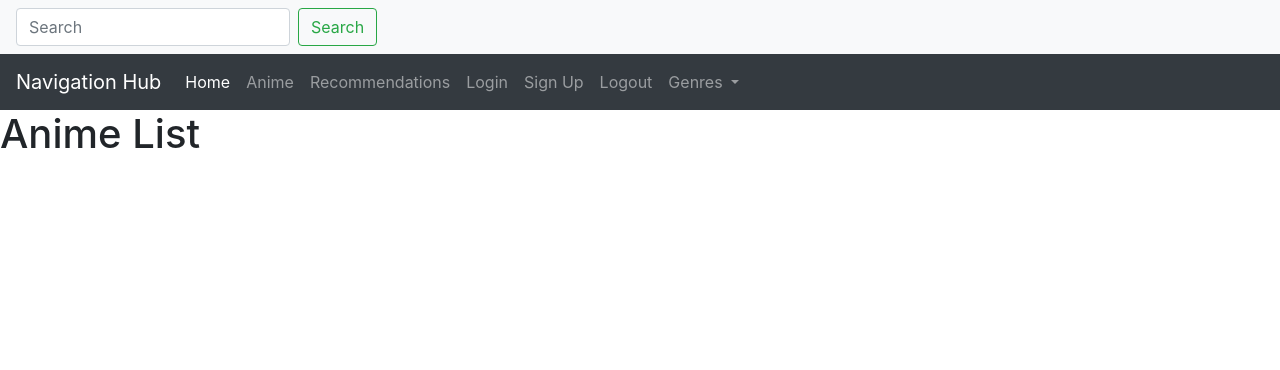
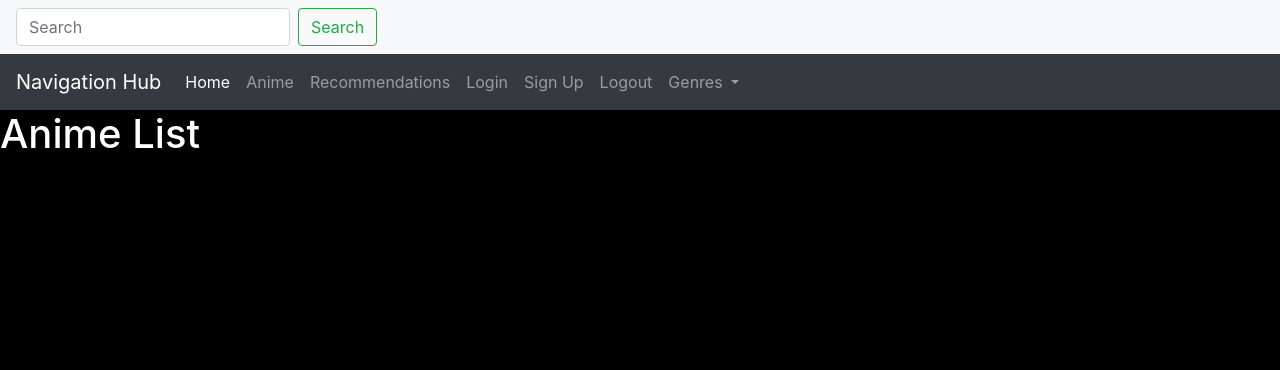
Before and after one commit to imirransom7/Anime-Recommendation-App, a Flask app: page /anime in a window 1280 px wide. Shown: the top 370 px of the page. Run offline with Flask 3, Linux system fonts and the light colour scheme; parts of the project's set-up code (start-up, migrations or seed data) failed here and were passed over.

Commit message:
changed background to black from the base template; all webpagea are now black

```diff
--- a/anime_web/templates/base.html
+++ b/anime_web/templates/base.html
@@ -9,7 +9,11 @@
           integrity="sha384-ggOyR0iXCbMQv3Xipma34MD+dH/1fQ784/j6cY/iJTQUOhcWr7x9JvoRxT2MZw1T"
           crossorigin="anonymous">
     </head>
-    <body>
+    <body class="text-white">
+    <style type="text/css">
+        body { background: #000000 !important;}
+    </style>
+
     <nav class="navbar navbar-light bg-light">
   <form class="form-inline">
     <input class="form-control mr-sm-2" type="search" placeholder="Search" aria-label="Search">
```
